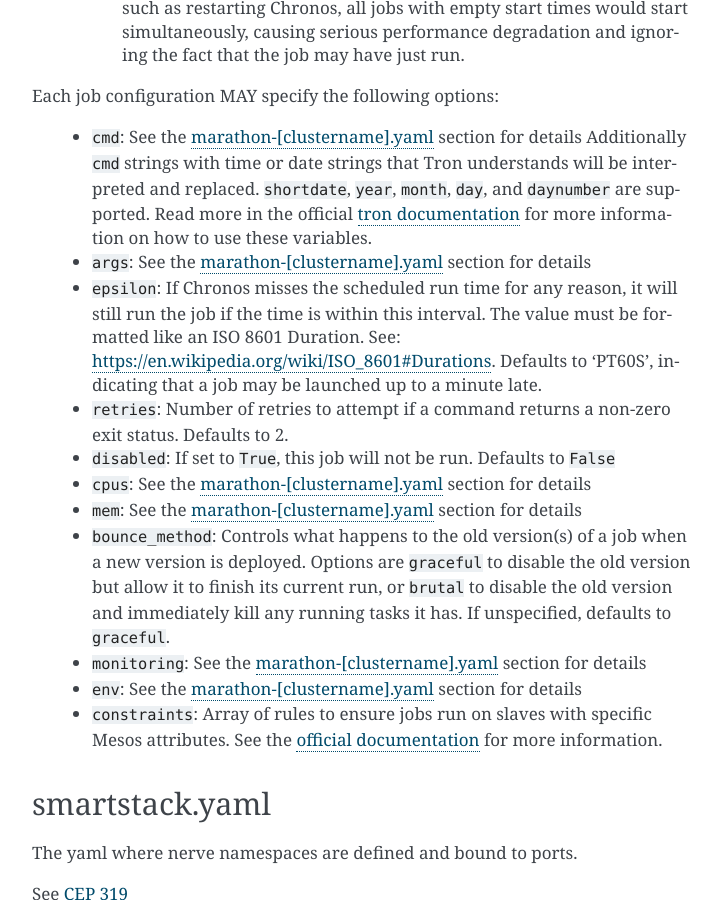
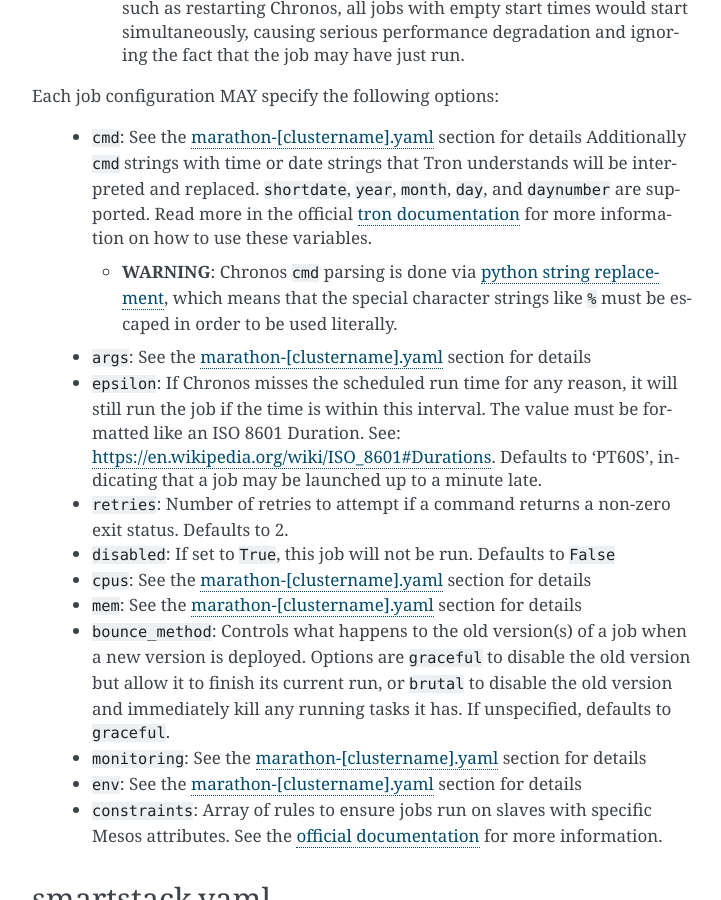
Before and after one commit to Yelp/paasta, a Sphinx documentation site: the page built from docs/source/yelpsoa_configs.rst, in a window 1280 px wide and 900 px high, scrolled down 3685 px. Shown: the whole window, without its empty margins (388-1109 px from the left). Built offline with Sphinx 7.4.7, drawn with Linux system fonts in a browser that asks for light colours; pages that are not in the unit, such as notebooks, are missing from menus.

Commit message:
Addressed review feedback

```diff
--- a/docs/source/yelpsoa_configs.rst
+++ b/docs/source/yelpsoa_configs.rst
@@ -180,6 +180,12 @@
     <https://pythonhosted.org/tron/command_context.html#built-in-command-context-variables>`_
     for more information on how to use these variables.
 
+    * **WARNING**: Chronos ``cmd`` parsing is done via `python string
+      replacement
+      <https://docs.python.org/2/library/string.html#format-string-syntax>`_,
+      which means that the special character strings like ``%`` must
+      be escaped in order to be used literally.
+
   * ``args``: See the `marathon-[clustername].yaml`_ section for details
 
   * ``epsilon``: If Chronos misses the scheduled run time for any reason, it
```
Also changed, not shown: 2 other files.
